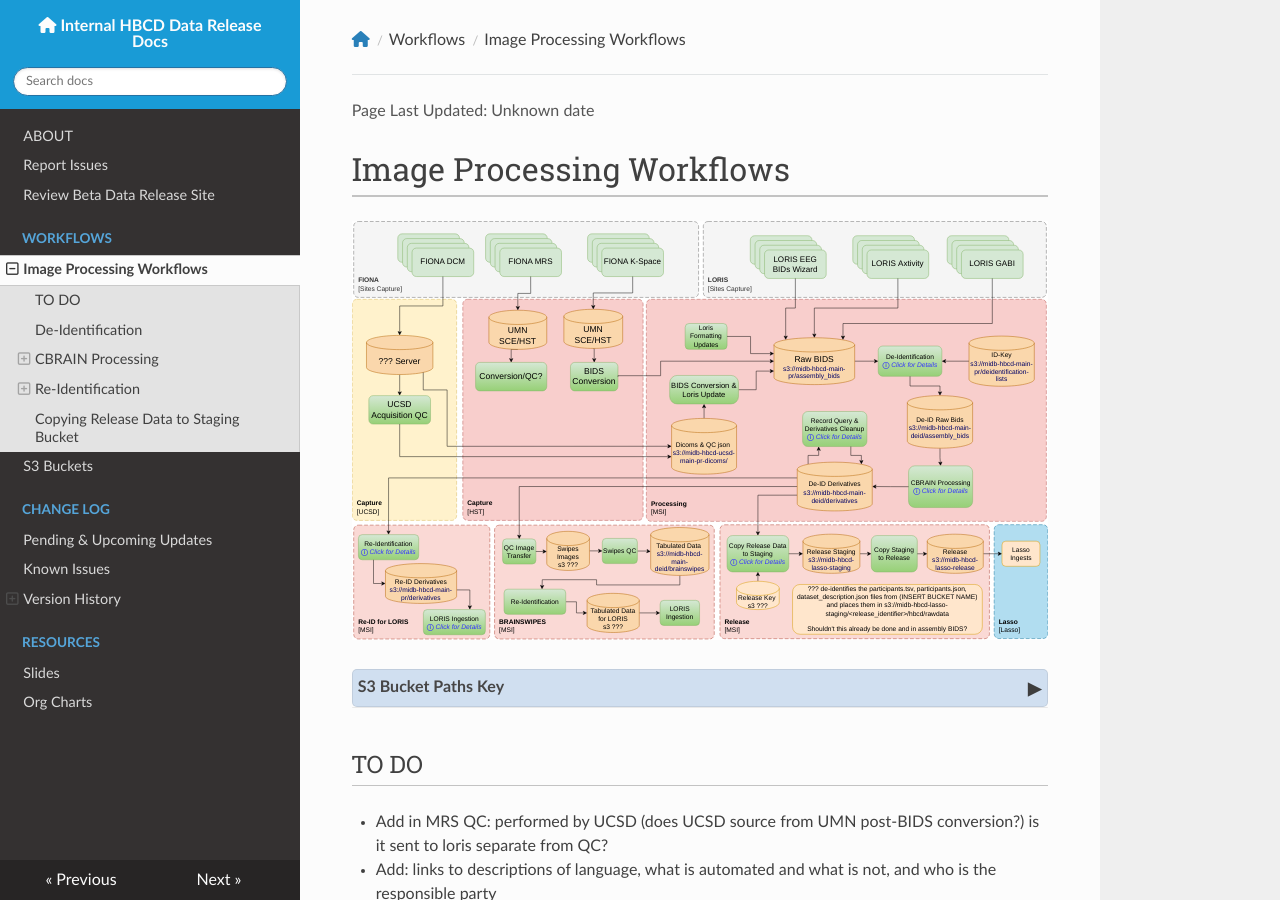
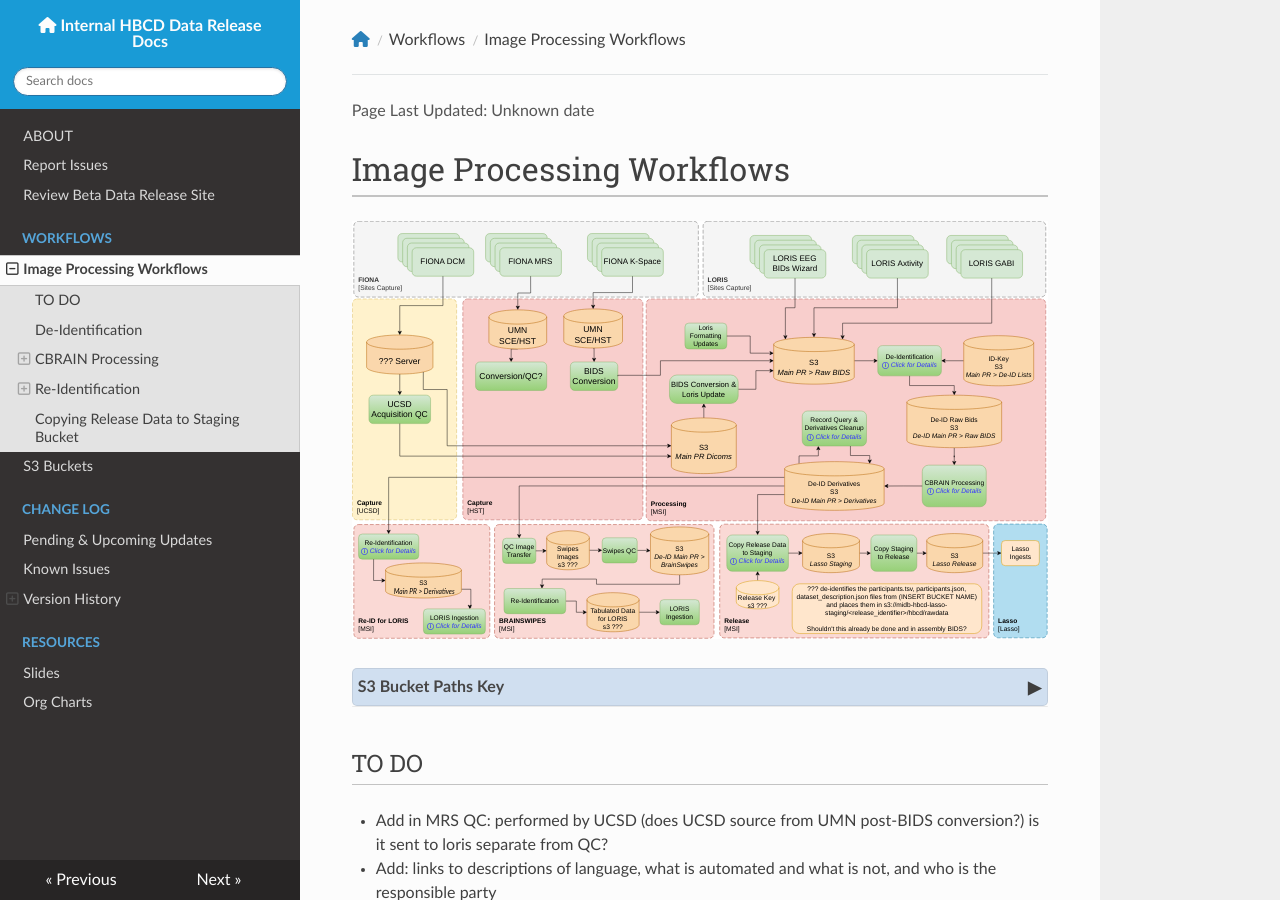
Before and after one commit to DCAN-Labs/hbcd-docs-internal, an MkDocs documentation site: the page built from docs/workflows/imageprocworkflows.md, in a window 1280 px wide and 900 px high. Built offline with MkDocs 1.6.1, drawn with Linux system fonts in a browser that asks for light colours; nearby versions of some CDN libraries.

Commit message:
s3 paths keys

```diff
--- a/docs/workflows/imageprocworkflows.md
+++ b/docs/workflows/imageprocworkflows.md
@@ -1,6 +1,6 @@
 # Image Processing Workflows
 
-<object type="image/svg+xml" data="../WF-HBCD.svg" width="100%"></object>
+<object type="image/svg+xml" data="../WF.svg" width="100%"></object>
 
 <p>
 <div id="s3-paths" class="table-banner" onclick="toggleCollapse(this)">
```
Also changed, not shown: docs/workflows/WF.svg (added), docs/workflows/old_WF/WF-HBCD.svg (renamed from docs/workflows/WF-HBCD.svg).
